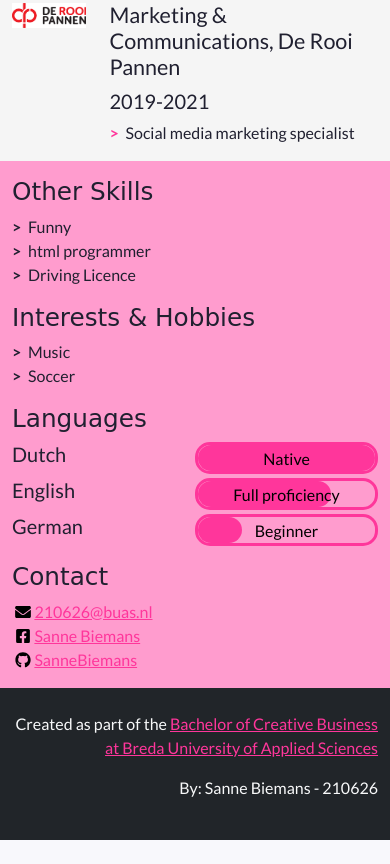
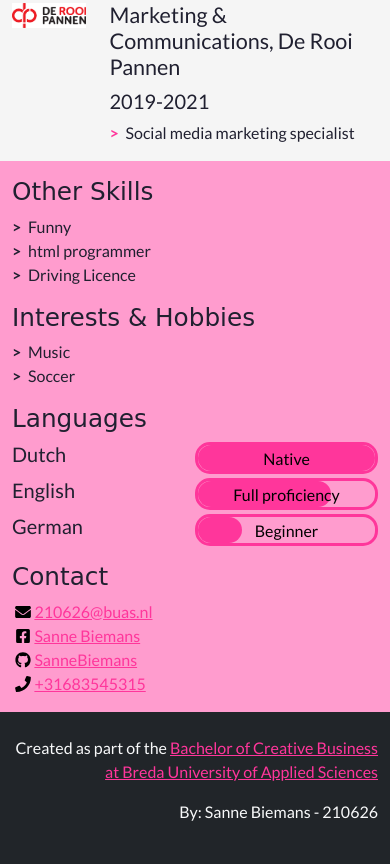
Before and after one commit to SanneBiemans/prj4cv-210626, a plain HTML site: page index.html in a window 390 px wide. Shown: the part 1305-2169 px from the top of the page. Before the commit the page ends 2145 px from the top, so only its background shows below. Drawn offline with nearby package versions, Linux system fonts and the light colour scheme; a web font is replaced by a local one.

Commit message:
added phone link

```diff
--- a/index.html
+++ b/index.html
@@ -256,6 +256,12 @@
                   SanneBiemans
                 </a>
               </li>
+               <li class="contact-item">
+                <a class="d-flex align-items-center" href="tel:+31-6-83545315" target="_blank">
+                  <img class="contact-icon" src="images/icons/phone.svg" alt="Phone">
+                  +31683545315
+                </a>
+              </li>
             </ul>
           </section>
 
```
Also changed, not shown: 1 other file.
